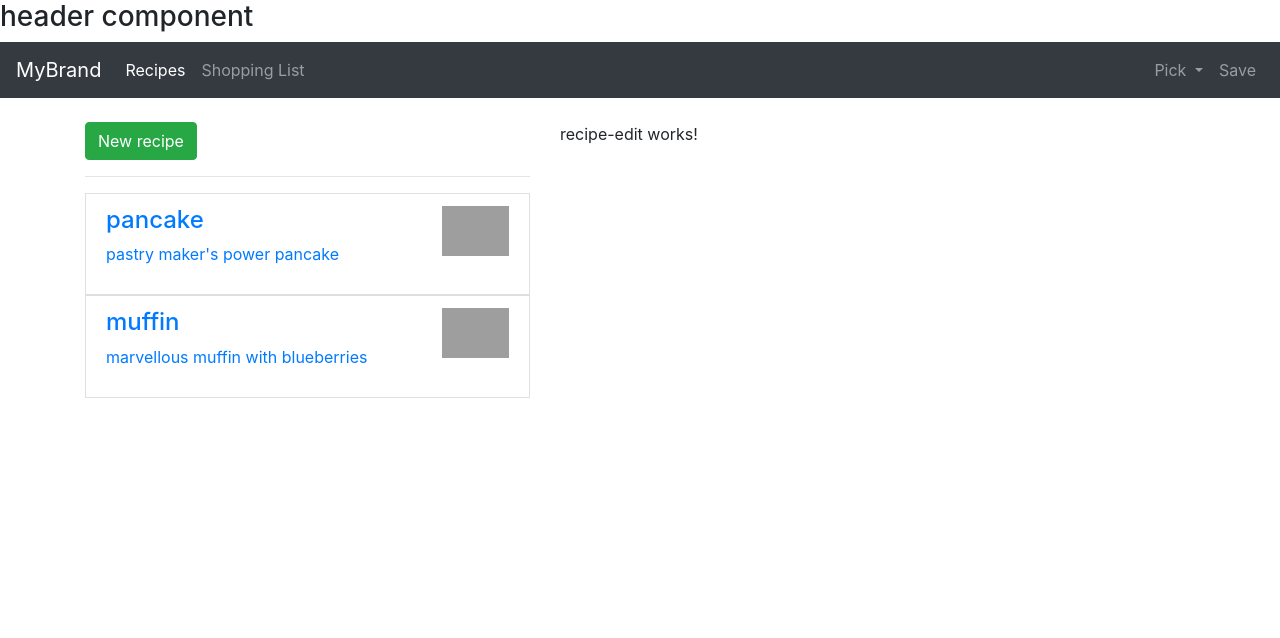
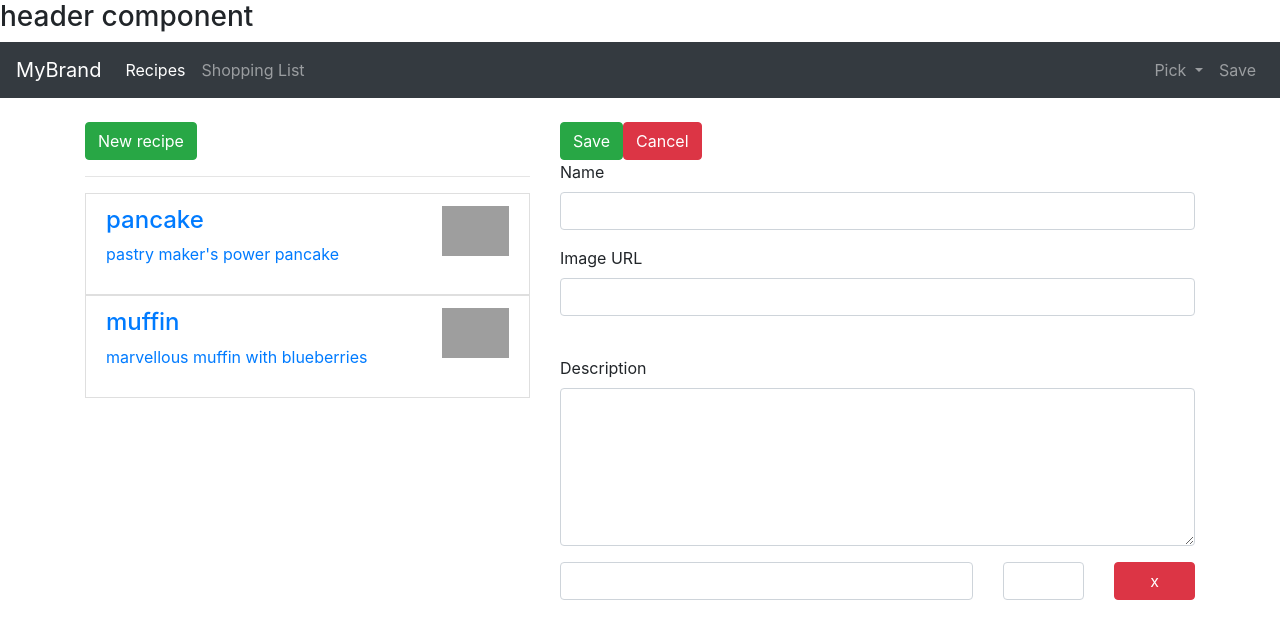
Before and after one commit to HwyToHell/shopping, an Angular app: page /recipes/new in a window 1280 px wide. Shown: the top 638 px of the page. Built offline with nearby package versions, Linux system fonts and the light colour scheme; grey boxes are pictures that could not be loaded.

Commit message:
227 reactive form for recipe edit

```diff
--- a/src/app/app.module.ts
+++ b/src/app/app.module.ts
@@ -1,5 +1,5 @@
 import { BrowserModule } from '@angular/platform-browser';
-import { FormsModule } from '@angular/forms';
+import { FormsModule, ReactiveFormsModule } from '@angular/forms';
 import { NgModule } from '@angular/core';
 
 import { AppRoutingModule } from './app-routing.module';
@@ -36,6 +36,7 @@ import { RecipeEditComponent } from './recipes/recipe-edit/recipe-edit.component
   imports: [
     BrowserModule,
     FormsModule,
+    ReactiveFormsModule,
     AppRoutingModule
   ],
   providers: [ShoppingListService],
--- a/src/app/recipes/recipe-edit/recipe-edit.component.html
+++ b/src/app/recipes/recipe-edit/recipe-edit.component.html
@@ -1 +1,69 @@
-<p>recipe-edit works!</p>
+<div class="row">
+    <div class="col-sm-12">
+        <form [formGroup]="recipeForm" (ngSubmit)="onSubmit()">
+
+            <div class="row">
+                <div class="col-sm-12">
+                    <button type="submit" class="btn btn-success">Save</button>
+                    <button type="button" class="btn btn-danger">Cancel</button>
+                </div>
+            </div>
+
+            <div class="row">
+                <div class="col-sm-12">
+                    <div class="form-group">
+                        <label for="name">Name</label>
+                        <input type="text" id="name" formControlName="name" class="form-control">
+                    </div>
+                </div>
+            </div>
+
+            <div class="row">
+                <div class="col-sm-12">
+                    <div class="form-group">
+                        <label for="imageUrl">Image URL</label>
+                        <input type="text" id="imageUrl" formControlName="imageUrl" class="form-control">
+                    </div>
+                </div>
+            </div>
+
+            <div class="row">
+                <div class="col-sm-12">
+                    <img src="" class="img-fluid">
+                </div>
+            </div>
+
+            <div class="row">
+                <div class="col-sm-12">
+                    <div class="form-group">
+                        <label for="description">Description</label>
+                        <textarea
+                            type="text"
+                            id="description"
+                            rows="6"
+                            formControlName="description"
+                            class="form-control">
+                        </textarea>
+                    </div>
+                </div>
+            </div>
+
+            <div class="row">
+                <div class="col-sm-12">
+                    <div class="row">
+                        <div class="col-sm-8">
+                            <input type="text" name="ingredientName" class="form-control">
+                        </div>
+                        <div class="col-sm-2">
+                            <input type="number" name="amount" class="form-control">
+                        </div>
+                        <div class="col-sm-2">
+                            <button class="btn btn-danger btn-block">x</button>
+                        </div>
+                    </div>
+                </div>
+            </div>
+
+        </form>
+    </div>
+</div>
--- a/src/app/recipes/recipe-edit/recipe-edit.component.ts
+++ b/src/app/recipes/recipe-edit/recipe-edit.component.ts
@@ -1,5 +1,7 @@
 import { Component, OnInit } from '@angular/core';
 import { ActivatedRoute, Params } from '@angular/router';
+import { FormGroup, FormControl } from '@angular/forms';
+import { RecipeService } from '../recipe.service';
 
 @Component({
   selector: 'app-recipe-edit',
@@ -9,16 +11,47 @@ import { ActivatedRoute, Params } from '@angular/router';
 export class RecipeEditComponent implements OnInit {
   id: number;
   isEditMode = false;
+  recipeForm: FormGroup;
 
-  constructor(private route: ActivatedRoute) { }
+  constructor(private route: ActivatedRoute,
+    private recipeSvs: RecipeService) { }
 
   ngOnInit(): void {
     this.route.params.subscribe(
       (params: Params) => {
         this.id = +params['id'];
         this.isEditMode = params['id'] != null;
+        // reload form whenever route params change
+        this.initForm();
       }
     )
   }
 
+  onSubmit() {
+    console.log(this.recipeForm);
+  }
+
+  private initForm() {
+    let recipeName = '';
+    let recipeDescription = '';
+    let recipeImageUrl = '';
+    console.log(this.isEditMode);
+
+
+    if (this.isEditMode) {
+      // only get recipe data, if in edit mode
+      const recipe = this.recipeSvs.getRecipe(this.id);
+      recipeName = recipe.name;
+      recipeDescription = recipe.description;
+      recipeImageUrl = recipe.imagePath;
+    }
+
+    this.recipeForm = new FormGroup({
+      // either empty (not in edit mode) or current recipe name (in edit mode)
+      'name': new FormControl(recipeName),
+      'description': new FormControl(recipeDescription),
+      'imageUrl': new FormControl(recipeImageUrl)
+    });
+  }
+
 }
```
